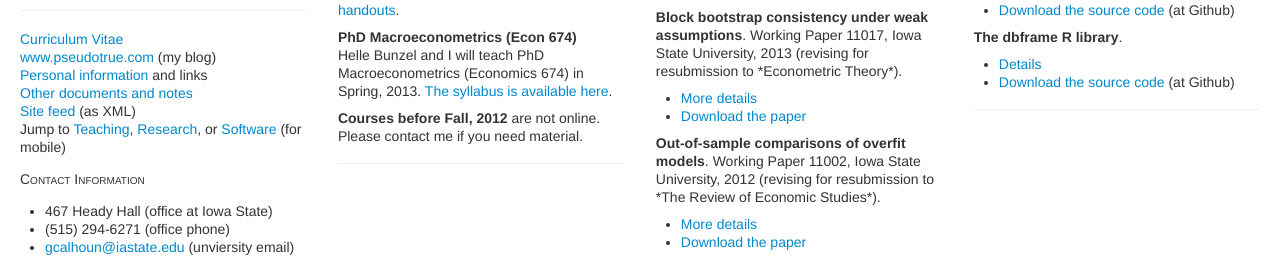
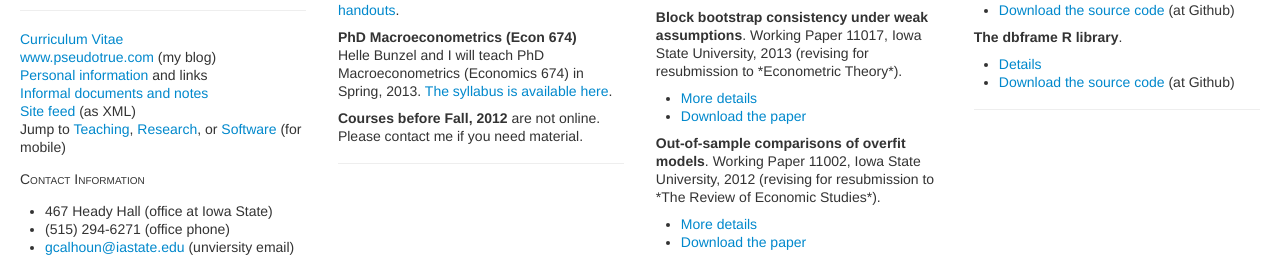
Before and after one commit to mmkuang/grayclhn.github.io, a Jekyll site: the page built from index.html, in a window 1280 px wide. Shown: the part 388-645 px from the top of the page. Built offline with Jekyll 4.4.1, drawn with Linux system fonts in a browser that asks for light colours.

Commit message:
Tweak working on main page

```diff
--- a/index.html
+++ b/index.html
@@ -29,7 +29,7 @@ title: "Gray Calhoun's website"
       <li><a href="/cv">Curriculum Vitae</a></li>
       <li><a href="http://www.pseudotrue.com">www.pseudotrue.com</a> (my blog)</li>
       <li><a href="/about">Personal information</a> and links</li>
-      <li><a href="/notes">Other documents and notes</a></li>
+      <li><a href="/notes">Informal documents and notes</a></li>
       <li><a href="/rss.xml">Site feed</a> (as XML)</li>
       <li>Jump to <a href="/#Teaching">Teaching</a>, <a href="/#Research">Research</a>,
 	or <a href="/#Software">Software</a> (for mobile)</li>
```
